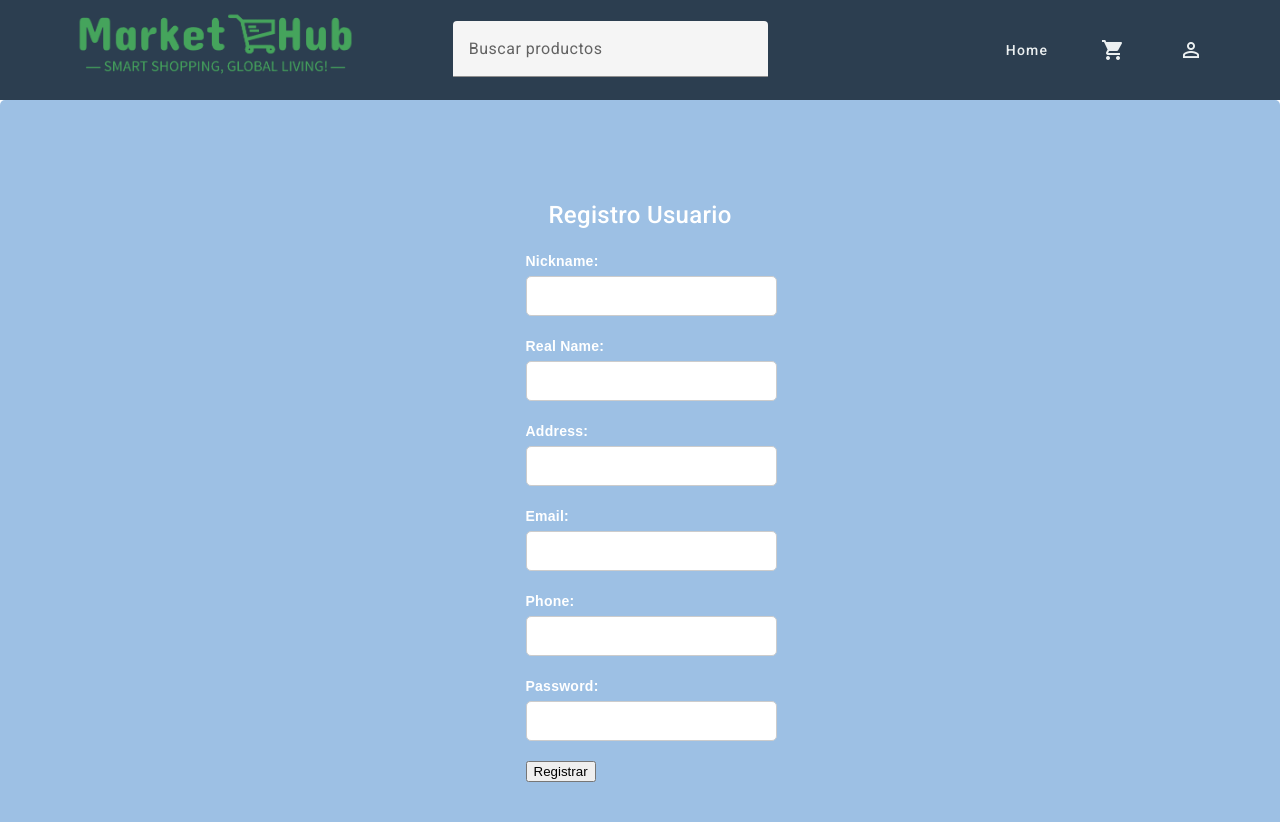
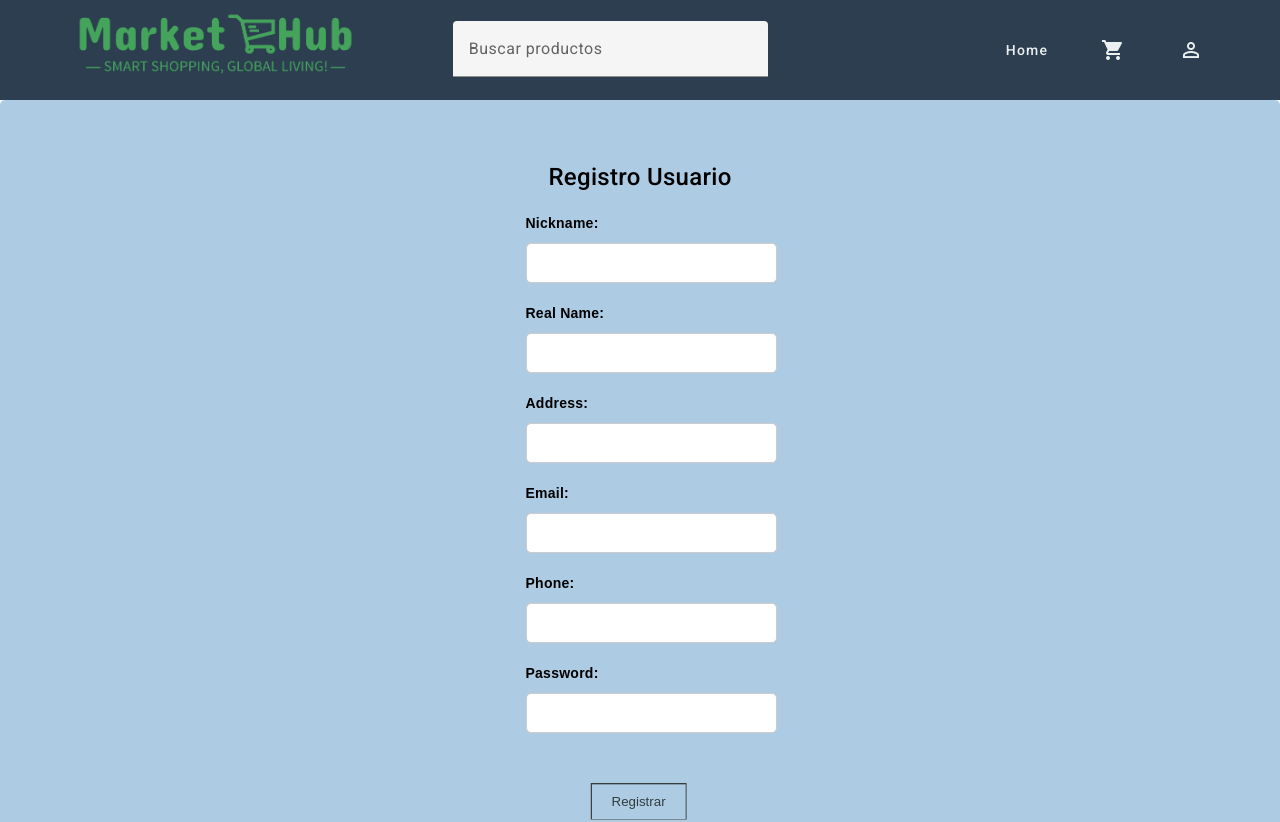
Before and after one commit to Bodrato/Market-Hub, an Angular app in the folder MarketHub/: page /register in a window 1280 px wide. Shown: the top 822 px of the page. Built offline with nearby package versions, Linux system fonts and the light colour scheme.

Commit message:
connected with the back api

```diff
--- a/MarketHub/src/app/register/register.component.css
+++ b/MarketHub/src/app/register/register.component.css
@@ -1,17 +1,15 @@
-
 .register-container {
   font-family: Arial, sans-serif;
-    background-color: #f2f2f2;
   padding: 20px;
   border-radius: 5px;
   display: flex;
   flex-direction: column;
   align-items: center;
   justify-content: center;
-    height: 100vh; /* Esto asegura que el contenedor ocupa al menos el 100% de la altura de la ventana */
-    box-sizing: border-box; /* Esto asegura que el padding y el borde se incluyan en el tamaño total */
-    background-color: #9dc0e4;
-    color: white;
+  height: 100vh;
+  box-sizing: border-box;
+  background-color: #adcbe3;
+  color: black;
 }
 
 h2 {
@@ -38,18 +36,67 @@
   border-radius: 5px;
   border: 1px solid #ccc;
   font-size: 16px;
+  margin-top: 5px;
 }
 
-  button[type="submit"] {
-    background-color: #4CAF50;
-    color: white;
+button {
+  margin-top: 20px;
+  align-self: center;
+  text-align: center;
+  background-color: #343d3d;
+  color: #ffffff;
   padding: 10px 20px;
   border: none;
-    border-radius: 5px;
-    font-size: 16px;
   cursor: pointer;
 }
 
-  button[type="submit"]:hover {
-    background-color: #45a049;
+button:hover {
+  color: white;
+  background-color: #2a4d69;
 }
+
+.error-message {
+  color: red;
+  margin-bottom: 10px;
+}
+
+.hover-2 {
+  --c: #343d3d;
+  --b: .1em;
+  --d: 10px;
+  --_s: calc(var(--d) + var(--b));
+  color: var(--c);
+  border: solid #0000;
+  border-width: var(--b) var(--b) var(--_s) var(--_s);
+  background:
+    conic-gradient(at left var(--d)  bottom var(--d),
+      #0000 90deg, rgb(255 255 255 /0.3) 0 225deg,rgb(255 255 255 /0.6) 0) border-box,
+    conic-gradient(at left var(--_s) bottom var(--_s),
+      #0000 90deg,var(--c) 0) 0 100%/calc(100% - var(--b)) calc(100% - var(--b))  border-box;
+  transform: translate(calc(var(--d)/-1),var(--d));
+  clip-path:
+    polygon(
+     var(--d) 0%,
+     var(--d) 0%,
+     100% 0%,
+     100% calc(100% - var(--d)),
+     100% calc(100% - var(--d)),
+     var(--d) calc(100% - var(--d))
+    );
+  transition: 0.5s;
+  margin-left: 65px;
+  align-self: center; /* Añadida para centrar el botón horizontalmente */
+}
+
+.hover-2:hover {
+  transform: translate(0,0);
+  clip-path:
+    polygon(
+     0% var(--d),
+     var(--d) 0%,
+     100% 0%,
+     100% calc(100% - var(--d)),
+     calc(100% - var(--d)) 100%,
+     0% 100%
+   );
+}
--- a/MarketHub/src/app/register/register.component.html
+++ b/MarketHub/src/app/register/register.component.html
@@ -1,6 +1,9 @@
 <div class="register-container">
     <h2>Registro Usuario</h2>
     <form [formGroup]="registerForm" id="register-form" class="register-form" (submit)="register()">
+      <div *ngIf="errorMessage" class="error-message">
+        {{ errorMessage }}
+      </div>
         <div class="form-group">
             <label for="nickname">Nickname:</label>
             <input formControlName="nickname" type="text" id="nickname" name="nickname" required>
@@ -52,7 +55,7 @@
             </small>
         </div>
         <div class="form-group">
-            <button>Registrar</button>
+            <button class="hover-2">Registrar</button>
         </div>
     </form>
   </div>
--- a/MarketHub/src/app/register/register.component.ts
+++ b/MarketHub/src/app/register/register.component.ts
@@ -1,5 +1,5 @@
 import { CommonModule } from '@angular/common';
-import { Component, OnInit } from '@angular/core';
+import { Component } from '@angular/core';
 import { FormControl, FormGroup, Validators,ReactiveFormsModule } from '@angular/forms';
 import { ApiService } from '../api.service';
 import { Router } from '@angular/router';
@@ -15,6 +15,7 @@ import { HttpClientModule } from '@angular/common/http';
 })
 export class RegisterComponent {
   constructor(private apiService: ApiService, public router: Router) { }
+  errorMessage: string = '';
 
   registerForm = new FormGroup({
     nickname: new FormControl('',[Validators.required]),
@@ -31,9 +32,22 @@ export class RegisterComponent {
     const account = this.registerForm.value as Record<string, string>;
 
     this.apiService.saveAccount(account).subscribe({
-      next: (data) => { alert(data) },
+      //TODO
+      next: (data) => {  },
       complete: () => { this.router.navigate(['home']) },
-      error: (e) => { alert(e) }
+      error: (e) => {
+          switch (e.status) {
+            case 400:
+              this.errorMessage = 'Error 400: La solicitud es inválida.';
+              break;
+            case 500:
+              this.errorMessage = 'Error 500: Error interno del servidor.';
+              break;
+            default:
+              this.errorMessage = 'Error desconocido.';
+              break;
+          }
+      }
     });
 
   }
```
Lines whose indentation alone changed are shown as unchanged.
